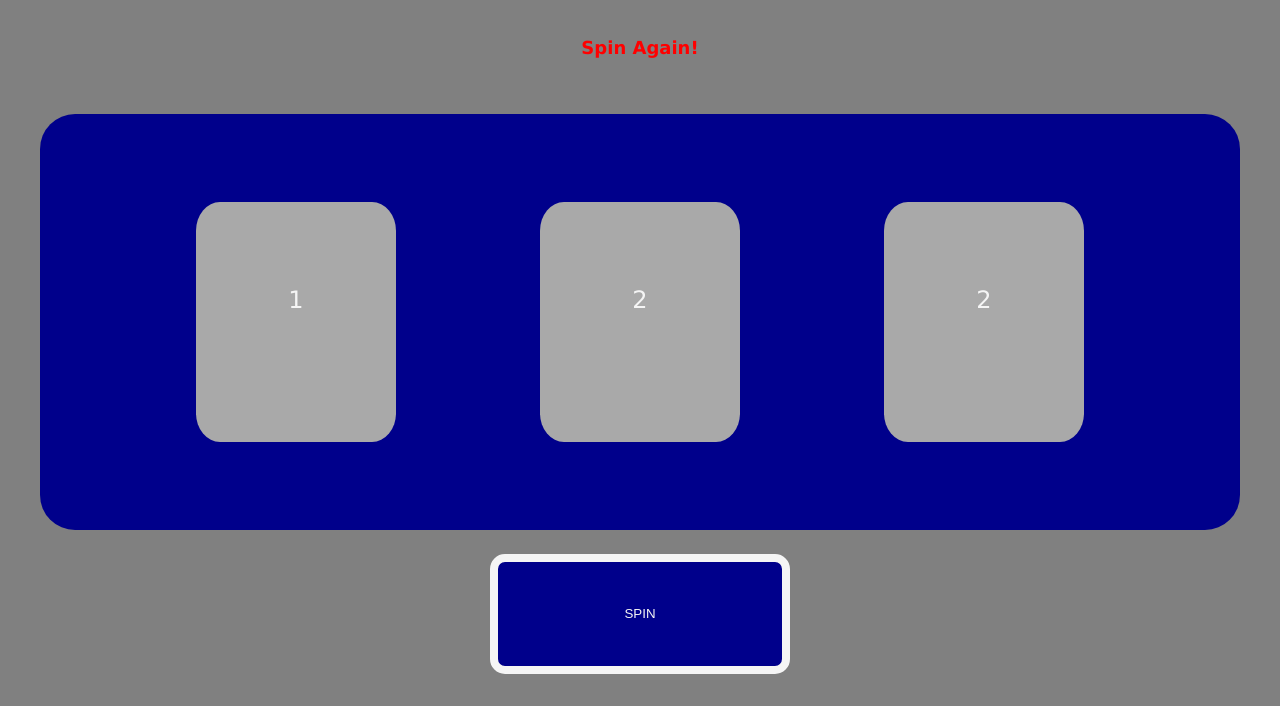
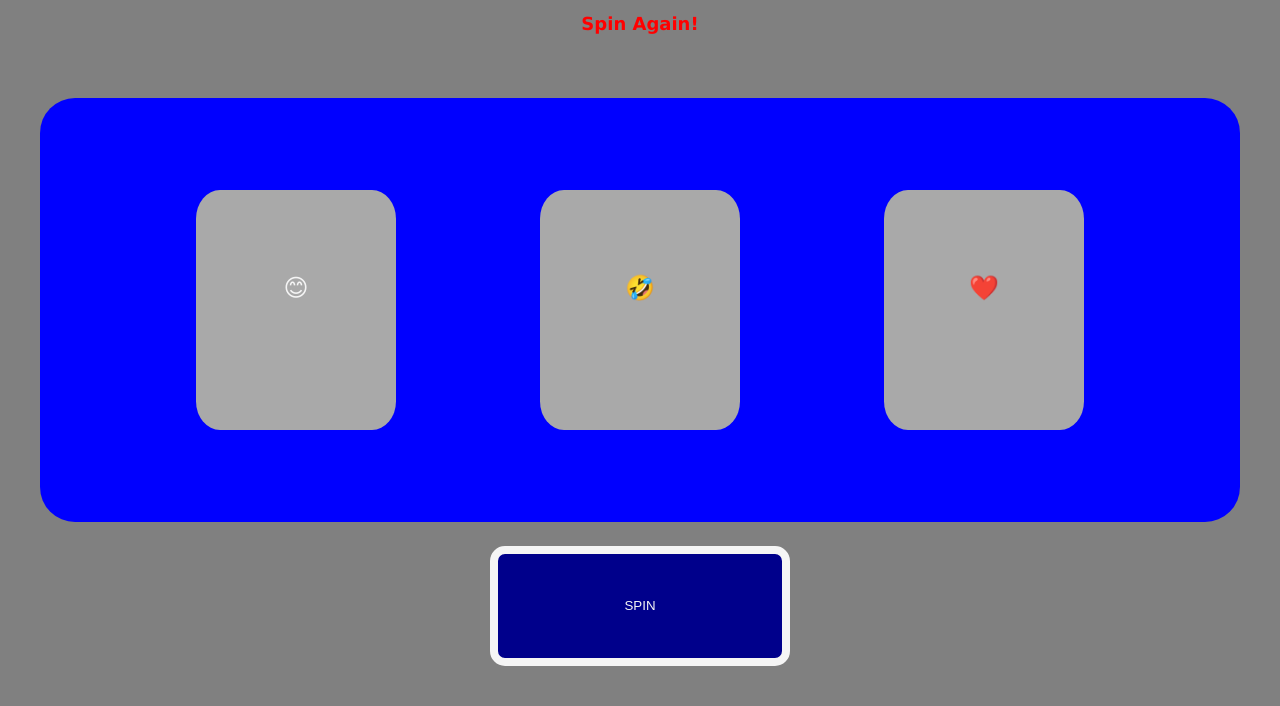
Before and after one commit to tworem23/slot-machine, a plain HTML site: page index.html in a window 1280 px wide. Both pictures are taken after a click on the button "SPIN". Shown: the part 94-800 px from the top of the page. Drawn offline with Linux system fonts and the light colour scheme.

Commit message:
adding emojis to slot-machine

```diff
--- a/index.html
+++ b/index.html
@@ -7,9 +7,6 @@
   <title>slot-machine</title>
   <script defer src="js/script.js"></script>
   <link href="styles.css" rel="stylesheet"/>
-  <img
-
-
 </head>
 
 <body>
--- a/js/script.js
+++ b/js/script.js
@@ -4,8 +4,13 @@ let slot1;
 let slot2;
 let slot3;
 
+
+const smileyEmoji = String.fromCodePoint(0x1F603);
+
+//variable for a boolean function
 let winner;
 
+//a variable used for animation of the spin function
 let spinInterval;
 
 /*-----cached elements----*/
@@ -15,17 +20,6 @@ let spinBtn = document.querySelector('button');
 //assign msg variable before game starts
 let msg = document.querySelector('h4').innerText = 'Spin!';
 document.querySelector('h4').style.color = 'lightgreen';
-
-// assign each int to a img/symbol
-if (slot1 === 1 || slot2 === 1 || slot3 === 1) {
-    document.querySelectorAll('div') = document.getElementById()
-}else if (slot1 === 2 || slot2 === 2 || slot3 === 2) {
-    document.querySelectorAll('div') = document.getElementById()
-} else if (slot1 === 3 || slot2 === 3 || slot3 === 3) {
-    document.querySelectorAll('div') = document.getElementById()
-}
-
-
 
 /*----event listener----*/
 //click the button to spin again
@@ -42,7 +36,7 @@ async function handleClick() {
     render();
 }
 
-// spin reiterates the random function for each slot 20 times in 0.1 sec
+// spin reiterates the random function for each slot 15 times in 0.1 sec
 async function spin() {
     return await new Promise(function(res) {
         let count = 0;
@@ -52,7 +46,7 @@ async function spin() {
             slot3 = createInt();
             render();
             count++;
-            if (count === 20) {
+            if (count === 15) {
                 clearInterval(spinInterval);
                 res('');
             }
@@ -68,10 +62,33 @@ function createInt() {
 
 // assigns the random states and message to the DOM
 function render() {
-    document.getElementById('slot1').innerText = slot1;
-    document.getElementById('slot2').innerText = slot2;
-    document.getElementById('slot3').innerText = slot3;
     renderMsg();
+    renderImg();
+}
+
+// assign each int to a img/symbol
+function renderImg() {
+    if (slot1 === 1) {
+        document.getElementById('slot1').innerText = '😊';
+    } else if (slot1 === 2) {
+        document.getElementById('slot1').innerText = '🤣';
+    } else if (slot1 === 3) {
+        document.getElementById('slot1').innerText = '❤️';
+    }
+    if (slot2 === 1) {
+        document.getElementById('slot2').innerText = '😊';
+    } else if (slot2 === 2) {
+        document.getElementById('slot2').innerText = '🤣';
+    } else if (slot2 === 3) {
+        document.getElementById('slot2').innerText = '❤️';
+    }
+    if (slot3 === 1) {
+        document.getElementById('slot3').innerText = '😊';
+    } else if (slot3 === 2) {
+        document.getElementById('slot3').innerText = '🤣';
+    } else if (slot3 === 3) {
+        document.getElementById('slot3').innerText = '❤️';
+    }
 }
 
 // renders a message onto the DOM
--- a/styles.css
+++ b/styles.css
@@ -31,7 +31,7 @@ section {
     flex-direction: row;
     justify-content: center;
     align-items: center;
-    background-color: darkblue;
+    background-color: blue;
     border-radius: 35px;
     width: 150vh;
 
```
